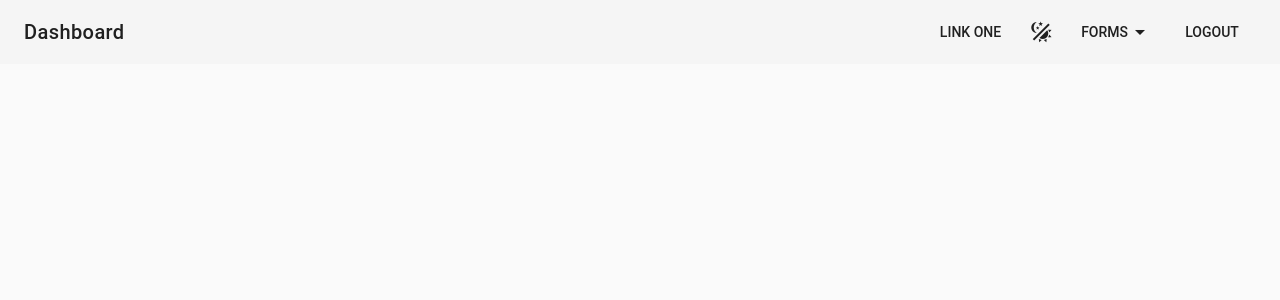
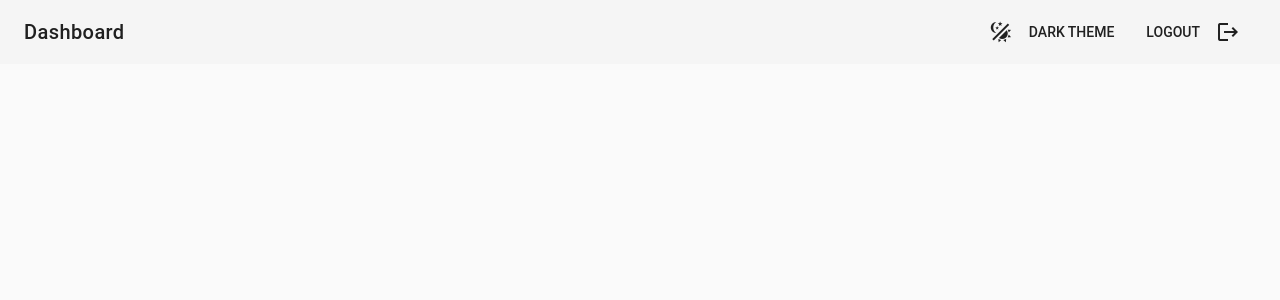
Before and after one commit to codersforcauses/p2s-frontend, a Vue app: page / in a window 1280 px wide. Shown: the top 300 px of the page. Built offline with nearby package versions, Linux system fonts and the light colour scheme.

Commit message:
Added themeing and modified toolbar

```diff
--- a/src/other/Toolbar.vue
+++ b/src/other/Toolbar.vue
@@ -6,32 +6,19 @@
     <v-spacer/>
 
     <v-toolbar-items>
-      <v-btn flat>
-        Link One
+      <v-btn  :flat="$vuetify.breakpoint.mdAndUp"
+              :icon="$vuetify.breakpoint.smAndDown"
+              @click="$emit('dark')"
+      >
+        <v-icon :left="$vuetify.breakpoint.mdAndUp"> mdi-theme-light-dark </v-icon>
+        <span v-show="$vuetify.breakpoint.mdAndUp"> {{ theme }} Theme </span>
       </v-btn>
 
-      <v-btn icon>
-        <v-icon> mdi-theme-light-dark </v-icon>
-      </v-btn>
-
-      <v-menu :nudge-bottom="64">
-        <v-btn flat slot="activator">
-          Forms
-          <v-icon> mdi-menu-down </v-icon>
-        </v-btn>
-        <v-list>
-          <v-list-tile
-            v-for="item in 5"
-            :key="item"
-            @click="item"
-          >
-            <v-list-tile-title v-text="item"></v-list-tile-title>
-          </v-list-tile>
-        </v-list>
-      </v-menu>
-
-      <v-btn flat>
-        Logout
+      <v-btn  :flat="$vuetify.breakpoint.mdAndUp"
+              :icon="$vuetify.breakpoint.smAndDown"
+      >
+        <span v-show="$vuetify.breakpoint.mdAndUp"> Logout </span>
+        <v-icon :right="$vuetify.breakpoint.mdAndUp"> mdi-logout </v-icon>
       </v-btn>
     </v-toolbar-items>
   </v-toolbar>
@@ -39,7 +26,12 @@
 
 <script>
 export default {
-
+  props: ['dark'],
+  computed: {
+    theme() {
+      return this.dark ? 'Light' : 'Dark';
+    },
+  },
 };
 </script>
 
--- a/src/views/Dashboard.vue
+++ b/src/views/Dashboard.vue
@@ -1,6 +1,6 @@
 <template>
-  <v-app>
-    <toolbar/>
+  <v-app :dark="dark">
+    <toolbar @dark="dark = !dark;" v-bind="{ dark }" />
     <v-content>
       <v-container fluid grid-list-lg>
         <v-layout row wrap>
@@ -19,5 +19,10 @@ export default {
   components: {
     toolbar,
   },
+  data() {
+    return {
+      dark: false,
+    };
+  },
 };
 </script>
```
